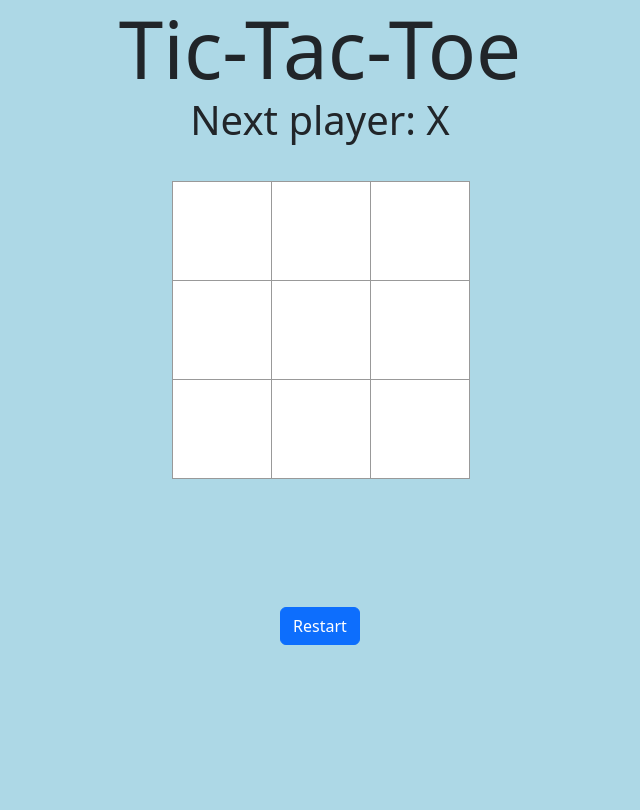
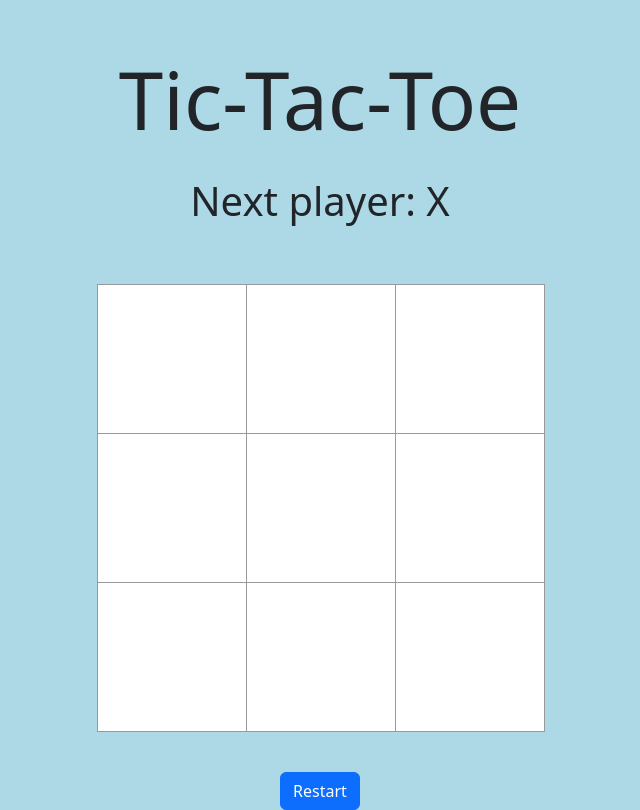
Before and after one commit to bengabay11/Tic-Tac-Toe, a React (Create React App) app: page / in a window 1280 px wide. Shown: the whole page, without its empty margins (320-960 px from the left). Built offline with nearby package versions, Linux system fonts and the light colour scheme.

Commit message:
fix board and title sizing

```diff
--- a/src/components/App/App.css
+++ b/src/components/App/App.css
@@ -20,10 +20,15 @@ body {
 
 .game-info {
     margin: 0 auto;
+    margin-top: 4%;
     display: flex;
     flex-direction: column;
     align-items: center;
     justify-content: center;
+}
+
+.game-status {
+    margin-top: 30px;
 }
 
 .game-board {
@@ -31,13 +36,13 @@ body {
     display: flex;
     flex-direction: row;
     margin: 0 auto;
-    margin-top: 3%;
+    margin-top: 60px;
 }
 
 .restart-button {
     cursor: pointer;
     margin: 0 auto;
-    margin-top: 10%;
+    margin-top: 40px;
 }
 
 .game-over {
--- a/src/components/Square/Square.css
+++ b/src/components/Square/Square.css
@@ -2,15 +2,15 @@
     background: #fff;
     border: 1px solid #999;
     float: left;
-    font-size: 24px;
+    font-size: 50px;
     font-weight: bold;
-    line-height: 100px;
-    height: 100px;
+    line-height: 150px;
+    height: 150px;
     margin-right: -1px;
     margin-top: -1px;
     padding: 0;
     text-align: center;
-    width: 100px;
+    width: 150px;
     cursor: pointer;
 }
 
```
